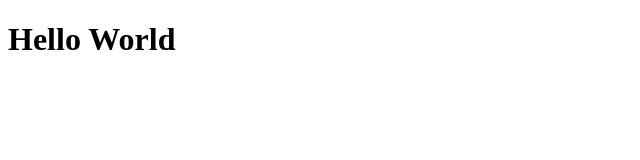
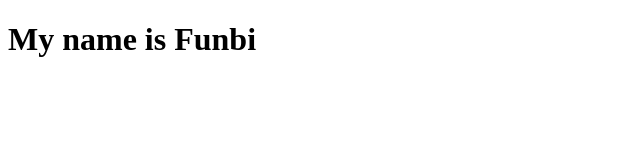
Before and after one commit to Adesojy/CMM007, a plain HTML site: page Lab_1/index.html in a window 1280 px wide. Shown: the whole page, without its empty margins (0-640 px from the left). Drawn offline with Linux system fonts and the light colour scheme.

Commit message:
Made a change to my html index

```diff
--- a/Lab_1/index.html
+++ b/Lab_1/index.html
@@ -5,6 +5,6 @@
 <title> Hello World</title>
 </head>
 <body>
-    <h1>Hello World</h1>
+    <h1>My name is Funbi</h1>
 </body>
 </html>
```
Also changed, not shown: 1 other file.
